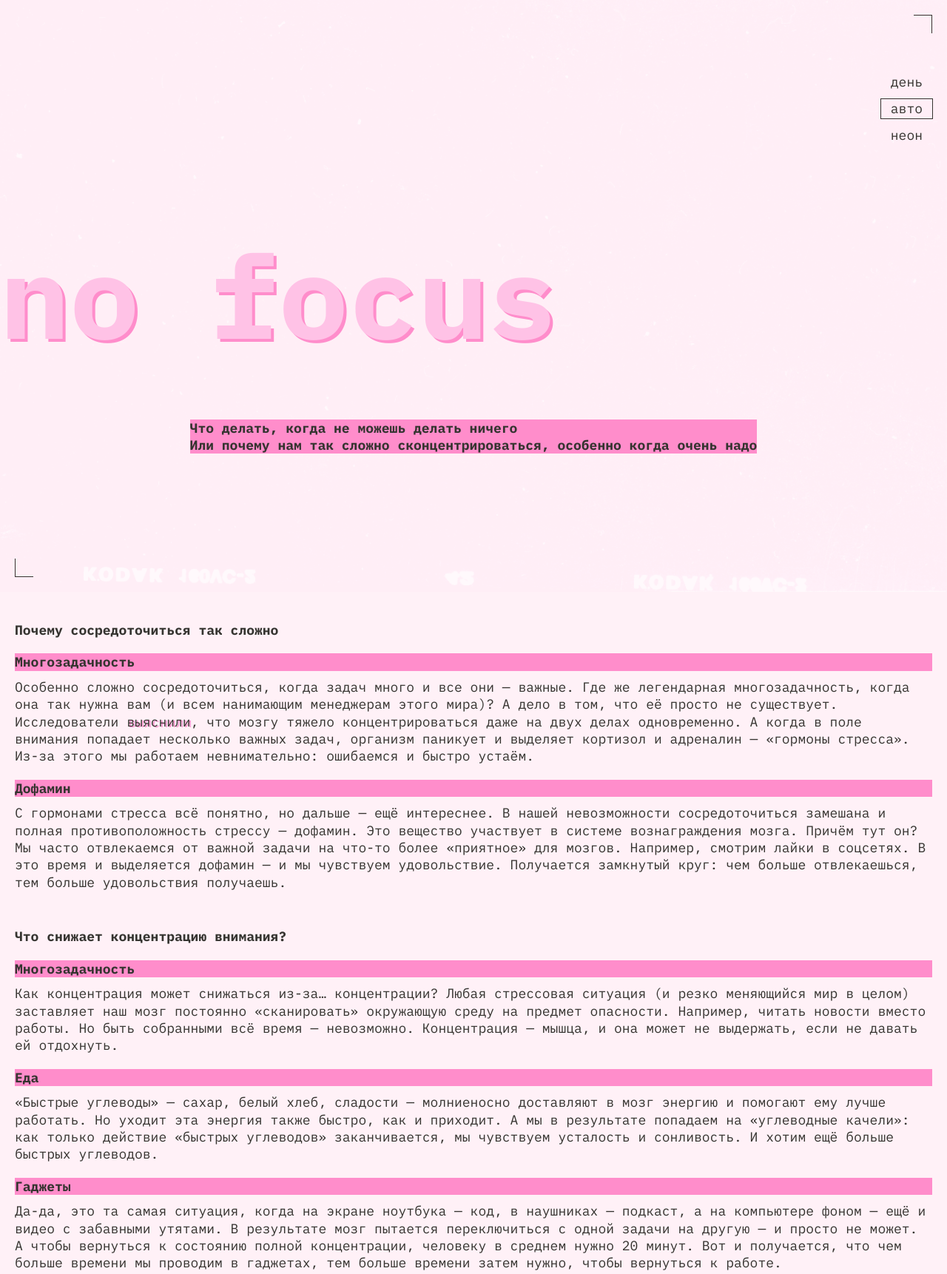
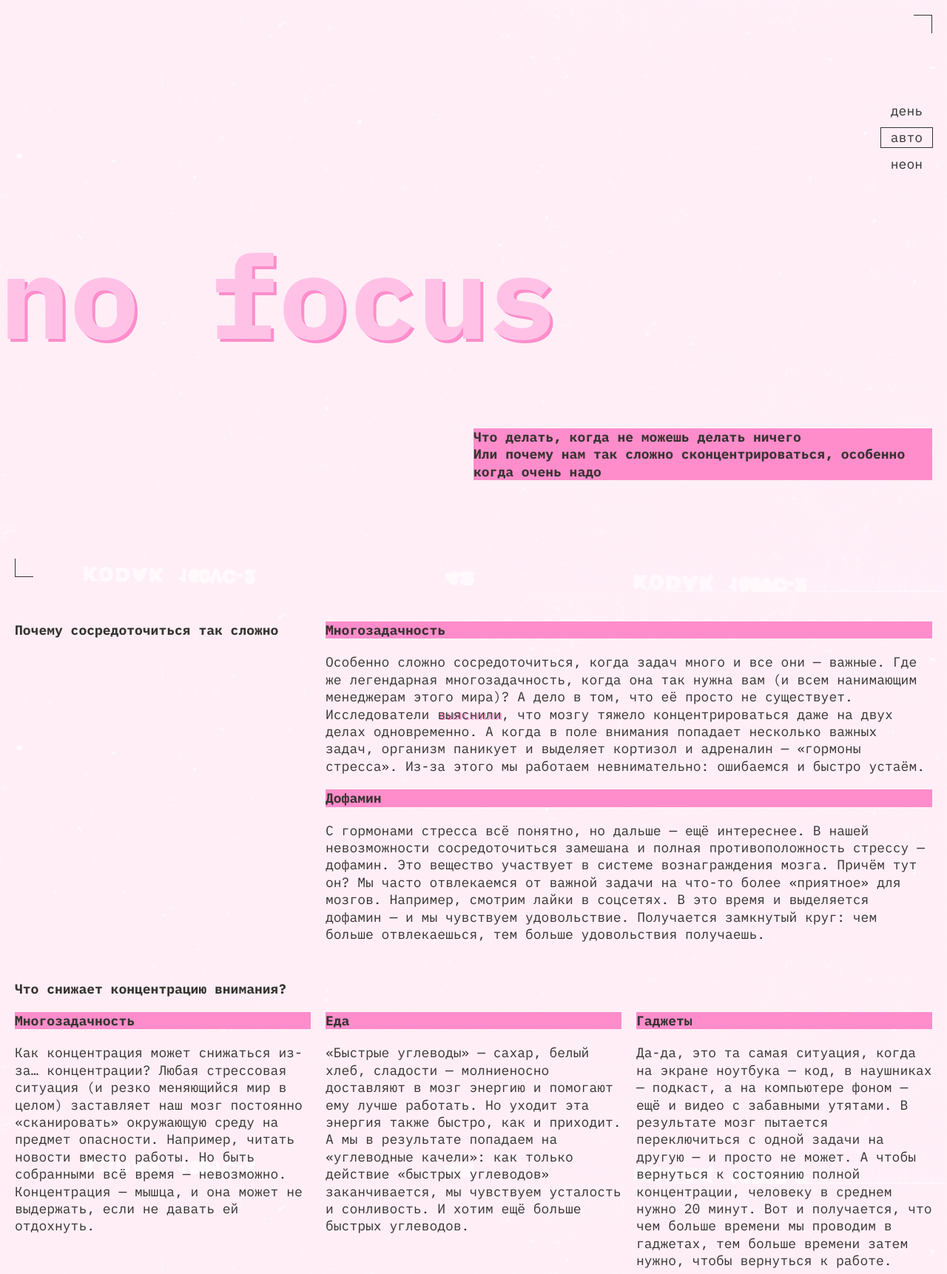
Before and after one commit to ptenekmaria/slozhno-sosredotochitsya-fd, a plain HTML site: page index.html in a window 1280 px wide. Shown: the top 1722 px of the page at 74% size. Drawn offline with Linux system fonts and the light colour scheme.

Commit message:
375px 768px 1024px light dark

```diff
--- a/styles/style.css
+++ b/styles/style.css
@@ -11,6 +11,11 @@
   font-weight: var(--text-font-weight);
   font-size: var(--text-font-size);
   line-height: 23.4px;
+  background-attachment: fixed;
+  background-image: var(--header-background-image);
+  background-position: center;
+  background-repeat: no-repeat;
+  background-size: cover;
 }
 
 .main {
@@ -20,19 +25,14 @@
 
 .header {
   height: 100vh;
-  background-image: var(--header-background-image);
-  background-position: center;
-  background-repeat: no-repeat;
-  background-size: cover;
   font: inherit;
   position: relative;
   display: grid;
-  grid-template-rows: repeat(3, 1fr);
+  grid-template-rows: 1fr auto 1fr;
   grid-template-columns: 1fr;
   justify-items: center;
   align-items: center;
-  padding: var(--regular-gap) 0;
-
+  padding: var(--decoration-gap) 0;
 }
 
 .decorated-zone::before {
@@ -126,8 +126,6 @@
 }
 
 .header__title {
-  display: inline-block;
-  justify-self: start;
   margin-left: var(--header-margin-left);
 }
 
@@ -171,7 +169,7 @@
 .section__article {
   display: flex;
   flex-direction: column;
-  gap: 10px;
+  gap: var(--decoration-gap);
 }
 
 .text-link {
@@ -198,8 +196,9 @@
 }
 
 .img {
+  height: 100%;
   width: 100%;
-  height: inherit;
+  object-fit: cover;
 }
 
 .footer {
@@ -211,14 +210,7 @@
   align-items: center;
 }
 
-
 @media (width >= 768px) {
-
-  .header {
-    grid-template-rows: repeat(3, 1fr);
-    grid-template-columns: 1fr;
-    align-items: center;
-  }
 
   .header__theme-menu {
     align-self: end;
@@ -226,21 +218,78 @@
 
   .header__theme-menu-button:hover {
     outline: 1px solid rgba(var(--decoration-color-rgb), 0.4);
+    cursor: pointer;
+  }
+
+  .header__title {
+    justify-self: start;
   }
 
   .header__caption {
-    align-self: start;
-    padding-top: 20px;
+    display: grid;
+    grid-template-columns: 1fr 1fr;
+  }
+
+  .header__caption-text {
+    grid-column: 2 / 3;
+  }
+
+  .section {
+    display: grid;
+    grid-template-columns: repeat(3, 1fr);
+    gap: var(--regular-gap);
+  }
+
+  .section__list {
+    grid-column: 2 / 4;
+  }
+
+  .what .section__list {
+    grid-column: 1 / 4;
+    grid-row: 2 / auto;
   }
 
   .text-link:hover {
     border-bottom: 1px solid currentColor;
+    cursor: pointer;
+  }
+
+  .gallery .section__article {
+    grid-column: 1 / 4;
+  }
+
+  .section__article-gallery {
+    grid-template-columns: repeat(3, 1fr);
+    place-items: center center;
+  }
+
+  .img:first-child {
+    grid-column: 1 / 3;
+  }
+
+  .img:nth-child(2) {
+    grid-column: 3 / -1;
+    grid-row: 1 / 3;
+  }
+
+  .img:nth-child(3) {
+    grid-column: 1 / 2;
+    grid-row: 2 / 4;
+  }
+
+  .img:nth-child(5) {
+    grid-column: 2 / span 2;
+    grid-row: 3 / 4;
   }
 
 }
 
 @media (width >= 1024px) {
 
-
+  .what .section__list {
+    display: grid;
+    grid-template-columns: repeat(3, 1fr);
+    gap: var(--regular-gap);
+  }
 
 }
--- a/styles/variables.css
+++ b/styles/variables.css
@@ -18,8 +18,8 @@
   --text-font-weight: 400;
   --header-font-weight: 700;
   --regular-gap: 20px;
-  --decoration-gap: clamp(10px , 2.7vw , 20px);
-  --header-margin-left: min(10px, 20px - 2.6vw);
+  --decoration-gap: clamp(10px , 2.65vw , 20px);
+  --header-margin-left: min(10px , 20px - 2.6vw);
 }
 
 @media (width >= 768px) {
```
